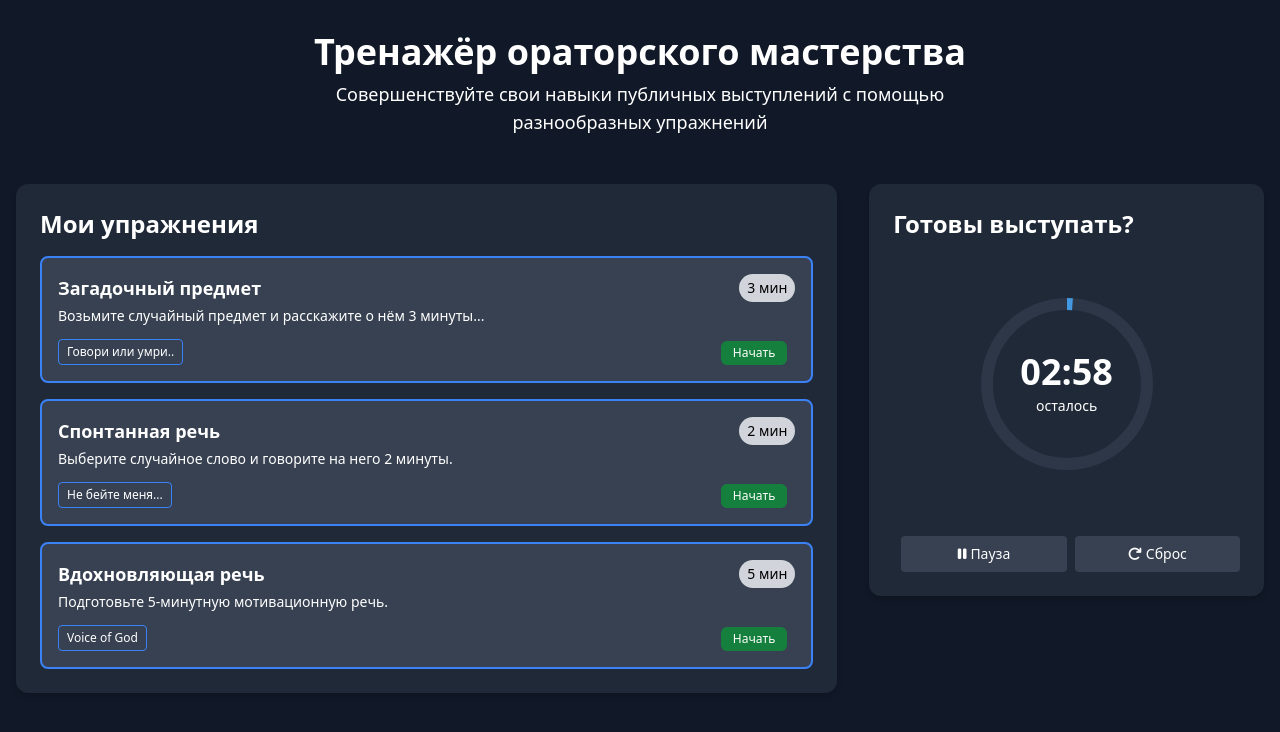
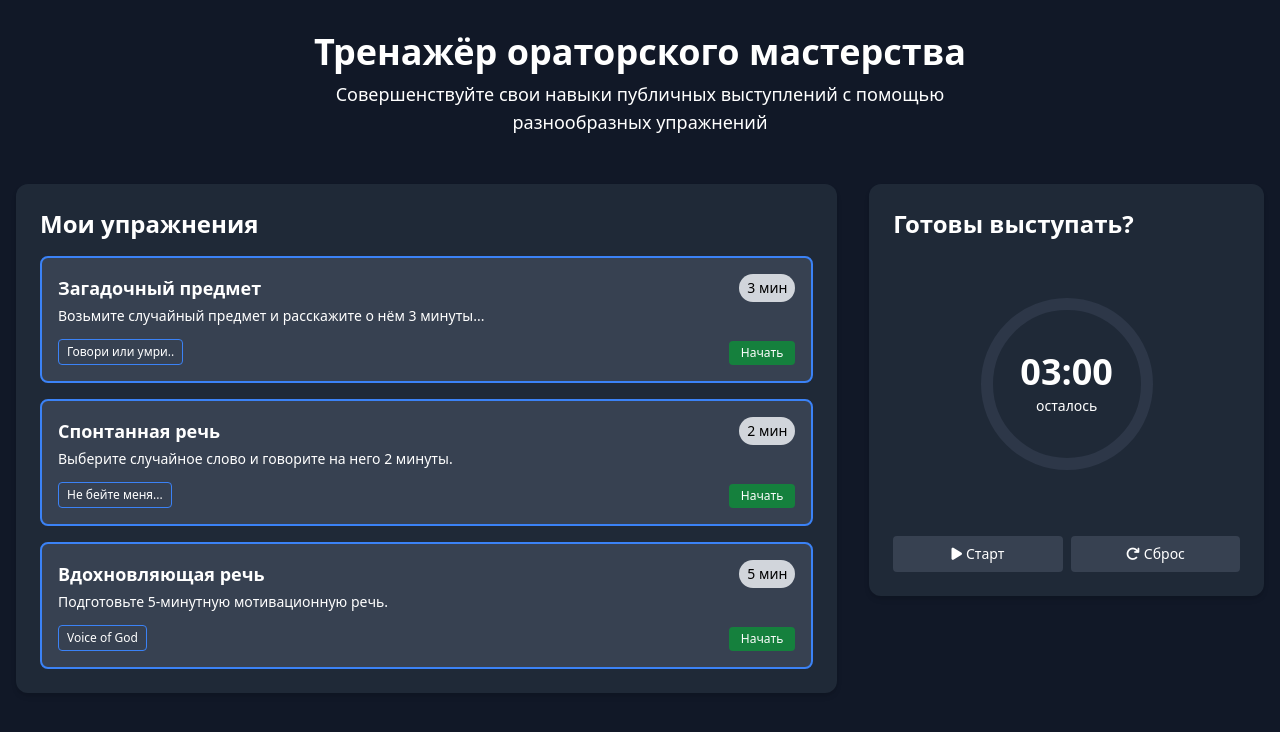
Before and after one commit to osinec/bspeaker.io, a plain HTML site: page index.html in a window 1280 px wide. Both pictures are taken after a click on the button "Старт". Drawn offline with nearby package versions, Linux system fonts and the light colour scheme.

Commit message:
Update index.html

```diff
--- a/index.html
+++ b/index.html
@@ -18,12 +18,14 @@
         <!-- Шапка -->
         <header class="mb-6 md:mb-12 text-center">
             <h1 class="text-2xl md:text-4xl font-bold text-white mb-2">Тренажёр ораторского мастерства</h1>
-            <p class="text-base md:text-lg text-white max-w-2xl mx-auto px-2">Совершенствуйте свои навыки публичных выступлений с помощью разнообразных упражнений</p>
+            <p class="text-base md:text-lg text-white max-w-2xl mx-auto px-2">
+                Совершенствуйте свои навыки публичных выступлений с помощью разнообразных упражнений
+            </p>
         </header>
 
         <!-- Макет страницы -->
         <div class="grid grid-cols-1 md:grid-cols-3 gap-4 md:gap-8">
-            <!-- Колонка 1: Упражнения -->
+            <!-- Колонка 1: Список упражнений -->
             <div class="md:col-span-2 space-y-6">
                 <div class="bg-gray-800 rounded-xl shadow-md p-4 md:p-6">
                     <h2 class="text-2xl font-semibold text-white mb-4">Мои упражнения</h2>
@@ -39,7 +41,7 @@
                     <h2 class="text-2xl font-semibold text-white mb-4">Готовы выступать?</h2>
                     <div class="flex flex-col items-center">
                         <div class="relative mb-6">
-                            <!-- SVG круговой таймер -->
+                            <!-- SVG таймера -->
                             <svg id="timerCircle" class="w-64 h-64 -rotate-90">
                                 <circle cx="50%" cy="50%" r="80" fill="none" stroke="#2D3748" stroke-width="12"></circle>
                                 <circle id="timerProgress" cx="50%" cy="50%" r="80" fill="none" stroke="#4299E1" stroke-width="12" stroke-dasharray="502.4" stroke-dashoffset="0"></circle>
@@ -50,12 +52,12 @@
                                 <div class="text-sm text-white">осталось</div>
                             </div>
                         </div>
-                        <!-- Кнопки управления таймером -->
+                        <!-- Кнопки управления -->
                         <div class="flex space-x-2 w-full justify-center">
-                            <button id="startTimer" onclick="startTimer()" class="flex-1 bg-gray-700 hover:bg-gray-600 text-white py-2 rounded text-sm flex items-center justify-center">
+                            <button id="startTimerBtn" onclick="startExerciseAndTimer()" class="flex-1 bg-gray-700 hover:bg-gray-600 text-white py-2 rounded text-sm flex items-center justify-center">
                                 <i class="fas fa-play mr-1"></i> Старт
                             </button>
-                            <button id="pauseTimer" onclick="pauseTimer()" class="flex-1 bg-gray-700 hover:bg-gray-600 text-white py-2 rounded text-sm hidden flex items-center justify-center">
+                            <button id="pauseTimerBtn" onclick="pauseTimer()" class="flex-1 bg-gray-700 hover:bg-gray-600 text-white py-2 rounded text-sm hidden flex items-center justify-center">
                                 <i class="fas fa-pause mr-1"></i> Пауза
                             </button>
                             <button onclick="resetTimer()" class="flex-1 bg-gray-700 hover:bg-gray-600 text-white py-2 rounded text-sm flex items-center justify-center">
@@ -71,7 +73,6 @@
                     <h3 id="currentExerciseTitle" class="text-xl font-medium text-white mb-2"></h3>
                     <p id="currentExerciseDesc" class="text-white mb-3"></p>
                     <div id="currentExerciseDiff" class="flex items-center text-sm">
-                        <span class="text-white mr-2">Сложность:</span>
                         <!-- Здесь будет уровень сложности -->
                     </div>
                 </div>
@@ -118,14 +119,14 @@
         const exercisesList = document.getElementById('exercisesList');
         const timerDisplay = document.getElementById('timerDisplay');
         const timerProgress = document.getElementById('timerProgress');
-        const startTimerBtn = document.getElementById('startTimer');
-        const pauseTimerBtn = document.getElementById('pauseTimer');
+        const startTimerBtn = document.getElementById('startTimerBtn');
+        const pauseTimerBtn = document.getElementById('pauseTimerBtn');
         const currentExerciseDiv = document.getElementById('currentExercise');
         const currentExerciseTitle = document.getElementById('currentExerciseTitle');
         const currentExerciseDesc = document.getElementById('currentExerciseDesc');
         const currentExerciseDiff = document.getElementById('currentExerciseDiff');
 
-        // Формирует метку уровня сложности
+        // Формирует уровень сложности
         function getDifficultyLabel(difficulty) {
             let label = '';
             switch (difficulty) {
@@ -164,7 +165,7 @@
                     <div class="mt-3 flex justify-between items-center">
                         <div>${difficultyLabel}</div>
                         <div>
-                            <button onclick="startExercise(${exercise.id}, event)" class="text-xs bg-green-700 hover:bg-green-600 text-white px-3 py-1 rounded-md mr-2">
+                            <button onclick="startExercise(${exercise.id}, event)" class="text-xs bg-green-700 hover:bg-green-600 text-white px-3 py-1 rounded">
                                 Начать
                             </button>
                         </div>
@@ -184,17 +185,22 @@
             timeLeft = exercise.time * 60;
             updateTimerDisplay();
 
-            // Показываем полное описание упражнения
+            // Показываем полное описание и уровень сложности
             currentExerciseTitle.textContent = exercise.title;
             currentExerciseDesc.textContent = exercise.description;
-            currentExerciseDiff.innerHTML = `<span class="text-white mr-2">Сложность:</span> ${getDifficultyLabel(exercise.difficulty)}`;
+            currentExerciseDiff.innerHTML = `<span class="text-white mr-2">Сложность:</span>${getDifficultyLabel(exercise.difficulty)}`;
             currentExerciseDiv.classList.remove('hidden');
-
-            // Прокрутка к таймеру
-            document.getElementById('timerCircle').scrollIntoView({ behavior: 'smooth' });
         }
 
-        // Таймер
+        // Запуск таймера
+        function startExerciseAndTimer() {
+            if (!currentExerciseId) {
+                alert("Выберите упражнение");
+                return;
+            }
+            startTimer();
+        }
+
         function startTimer() {
             if (isTimerRunning) return;
             if (timeLeft <= 0) resetTimer();
@@ -259,11 +265,14 @@
             audio.play().catch(e => console.log('Не удалось воспроизвести звук:', e));
         }
 
-        // Инициализация
+        // Инициализация сайта
         document.addEventListener('DOMContentLoaded', () => {
             renderExercises();
             updateTimerDisplay();
         });
+
+        // Обновление таймера
+        window.startTimer = startTimer;
     </script>
 </body>
 </html>
```
